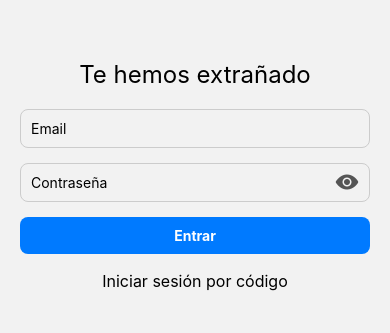
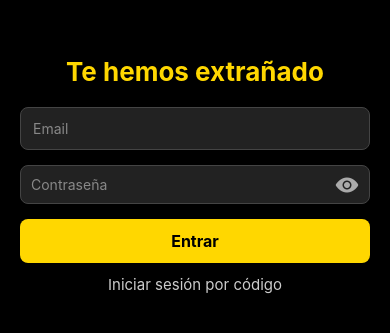
Before and after one commit to JuanmaGrispo/react-native-grupo5, a React Native app in the folder react-grupo5/: screen /Login in a window 390 px wide. Shown: the part 247-580 px from the top of the page. Built offline with nearby package versions, Linux system fonts and the light colour scheme; what expo-notifications would draw is missing.

Commit message:
Cambio colores en login

```diff
--- a/react-grupo5/src/components/Confirm0tp/index.js
+++ b/react-grupo5/src/components/Confirm0tp/index.js
@@ -3,7 +3,8 @@ import { View, Text, TextInput, TouchableOpacity, StyleSheet, Alert } from "reac
 import { AuthContext } from "../../context/AuthContext";
 import { saveToken } from "../../utils/tokenStorage";
 import { verifyOtpLogin, startOtpLogin } from "../../services/authService";
-import { CommonActions } from "@react-navigation/native"
+import { CommonActions } from "@react-navigation/native";
+import { colors } from "../../theme";
 
 const ConfirmOtpScreen = ({ navigation, route }) => {
   const { login } = useContext(AuthContext);
@@ -45,9 +46,8 @@ const codeToSend = newOtp.join("");
 
   const verifyOtp = async (code) => {
     if (!email) return;
-
     try {
-const sanitizedCode = code.replace(/\s/g, '');
+      const sanitizedCode = code.replace(/\s/g, "");
       const response = await verifyOtpLogin(email, sanitizedCode);
 
       if (response && response.accessToken) {
@@ -78,9 +78,8 @@ if (response && response.accessToken) {
       setStatus(null);
       setErrorMsg("");
       inputs.current[0].focus();
-      Alert.alert("Código enviado", "Se envió un nuevo código a tu correo.");
+      Alert.alert("Código reenviado", "Se envió un nuevo código a tu correo.");
     } catch (error) {
-      console.error(error);
       Alert.alert("Error", "No se pudo reenviar el código.");
     }
   };
@@ -88,7 +87,10 @@ if (response && response.accessToken) {
   return (
     <View style={styles.container}>
       <Text style={styles.title}>Confirmar Código</Text>
-      <Text style={styles.subtitle}>Ingresá el código de 6 dígitos que te enviamos a {email}</Text>
+      <Text style={styles.subtitle}>
+        Ingresá el código de 6 dígitos enviado a{"\n"}
+        <Text style={{ color: colors.text }}>{email}</Text>
+      </Text>
 
       <View style={styles.otpContainer}>
         {otp.map((digit, index) => (
@@ -119,48 +121,59 @@ if (response && response.accessToken) {
   );
 };
 
+export default ConfirmOtpScreen;
+
 const styles = StyleSheet.create({
   container: {
     flex: 1,
+    backgroundColor: colors.background,
     justifyContent: "center",
-    alignItems: "center",
-    backgroundColor: "#f5f5f5",
-    paddingHorizontal: 20,
+    alignItems: "flex-start", // 👈 Mueve los inputs hacia la izquierda
+    paddingHorizontal: 40, // margen lateral
   },
-  title: { fontSize: 22, marginBottom: 8, fontWeight: "bold" },
-  subtitle: { fontSize: 14, color: "#555", textAlign: "center", marginBottom: 20 },
+  title: {
+    fontSize: 26,
+    color: colors.text,
+    marginBottom: 10,
+    fontWeight: "bold",
+    alignSelf: "center",
+    width: "100%",
+    textAlign: "center",
+  },
+  subtitle: {
+    fontSize: 15,
+    color: colors.subtitle,
+    textAlign: "center",
+    marginBottom: 30,
+    alignSelf: "center",
+    width: "100%",
+  },
   otpContainer: {
     flexDirection: "row",
-  justifyContent: "space-between",
-  width: "80%",
-  marginBottom: 10,
-  marginLeft: -25,
+    justifyContent: "flex-start",
+    gap: 10,
+    marginLeft: -3,
+    marginBottom: 30,
   },
   otpInput: {
-  width: 45,
+    width: 42,
     height: 50,
-  backgroundColor: "#fff",
+    backgroundColor: colors.inputBackground,
     borderWidth: 1,
-  borderColor: "#ccc",
+    borderColor: colors.inputBorder,
     borderRadius: 8,
     textAlign: "center",
-  fontSize: 20,
-  marginHorizontal: 2,
+    fontSize: 22,
+    color: "#fff",
   },
-
-
   errorText: {
     color: "red",
-    fontSize: 12,
+    fontSize: 14,
     marginBottom: 10,
+    alignSelf: "center",
+    width: "100%",
+    textAlign: "center",
   },
-  resendButton: {
-    paddingVertical: 10,
-  },
-  resendText: {
-    fontSize: 14,
-    color: "#000",
-  },
+  resendButton: { paddingVertical: 10, alignSelf: "center" },
+  resendText: { fontSize: 15, color: colors.subtitle },
 });
-
-export default ConfirmOtpScreen;
--- a/react-grupo5/src/components/Login/index.js
+++ b/react-grupo5/src/components/Login/index.js
@@ -4,6 +4,7 @@ import { Ionicons } from "@expo/vector-icons";
 import { AuthContext } from "../../context/AuthContext";
 import { saveToken } from "../../utils/tokenStorage";
 import api from "../../services/apiService";
+import { colors } from "../../theme";
 
 const LoginScreen = ({ navigation }) => {
   const { login } = useContext(AuthContext);
@@ -16,37 +17,19 @@ const LoginScreen = ({ navigation }) => {
   const handleLogin = async () => {
     setErrorMsg("");
 
-    if (!email.includes("@")) {
-      setErrorMsg("Ingrese un email válido.");
-      return;
-    }
-    if (!password) {
-      setErrorMsg("Ingrese su contraseña.");
-      return;
-    }
+    if (!email.includes("@")) return setErrorMsg("Ingrese un email válido.");
+    if (!password) return setErrorMsg("Ingrese su contraseña.");
 
     try {
       setLoading(true);
-      const response = await api.post("/auth/login", {
-        email,
-        password,
-        mode: "password"
-      });
-
-      if (response.data && response.data.accessToken) {
+      const response = await api.post("/auth/login", { email, password, mode: "password" });
+      if (response.data?.accessToken) {
         const token = response.data.accessToken;
         await saveToken(token);
         await login(token);
-      } else {
-        setErrorMsg("Credenciales incorrectas.");
-      }
+      } else setErrorMsg("Credenciales incorrectas.");
     } catch (error) {
-      console.error("Error login:", error.response?.data || error.message);
-      if (error.response?.status === 401) {
-        setErrorMsg("Credenciales incorrectas.");
-      } else {
-        setErrorMsg("Error al iniciar sesión. Intente nuevamente.");
-      }
+      setErrorMsg("Error al iniciar sesión. Intente nuevamente.");
     } finally {
       setLoading(false);
     }
@@ -59,6 +42,7 @@ const LoginScreen = ({ navigation }) => {
       <TextInput
         style={styles.input}
         placeholder="Email"
+        placeholderTextColor="#888"
         value={email}
         keyboardType="email-address"
         autoCapitalize="none"
@@ -69,12 +53,13 @@ const LoginScreen = ({ navigation }) => {
         <TextInput
           style={styles.passwordInput}
           placeholder="Contraseña"
+          placeholderTextColor="#888"
           value={password}
           secureTextEntry={!showPassword}
           onChangeText={setPassword}
         />
         <TouchableOpacity onPress={() => setShowPassword(!showPassword)}>
-          <Ionicons name={showPassword ? "eye-off" : "eye"} size={24} color="#555" />
+          <Ionicons name={showPassword ? "eye-off" : "eye"} size={24} color="#aaa" />
         </TouchableOpacity>
       </View>
 
@@ -94,22 +79,45 @@ const LoginScreen = ({ navigation }) => {
 export default LoginScreen;
 
 const styles = StyleSheet.create({
-  container: { flex: 1, justifyContent: "center", alignItems: "center", paddingHorizontal: 20 },
-  title: { fontSize: 24, marginBottom: 20 },
-  input: { borderWidth: 1, padding: 10, width: "100%", marginBottom: 15, borderColor: "#ccc", borderRadius: 8 },
+  container: {
+    flex: 1,
+    backgroundColor: colors.background,
+    justifyContent: "center",
+    alignItems: "center",
+    paddingHorizontal: 20,
+  },
+  title: { fontSize: 26, color: colors.text, marginBottom: 20, fontWeight: "bold" },
+  input: {
+    backgroundColor: colors.inputBackground,
+    color: "#fff",
+    padding: 12,
+    width: "100%",
+    borderRadius: 8,
+    borderWidth: 1,
+    borderColor: colors.inputBorder,
+    marginBottom: 15,
+  },
   passwordContainer: {
     flexDirection: "row",
     alignItems: "center",
+    backgroundColor: colors.inputBackground,
     borderWidth: 1,
-    borderColor: "#ccc",
+    borderColor: colors.inputBorder,
     borderRadius: 8,
     width: "100%",
     paddingHorizontal: 10,
     marginBottom: 15,
   },
-  passwordInput: { flex: 1, paddingVertical: 10 },
-  button: { backgroundColor: "#007AFF", padding: 10, borderRadius: 8, width: "100%", alignItems: "center", marginBottom: 12 },
-  buttonText: { color: "#fff", fontWeight: "bold" },
-  linkText: { color: "#000", fontSize: 16, marginTop: 5 },
-  errorText: { color: "red", marginBottom: 10, fontSize: 14 },
+  passwordInput: { flex: 1, color: "#fff", paddingVertical: 10 },
+  button: {
+    backgroundColor: colors.buttonBackground,
+    padding: 12,
+    borderRadius: 8,
+    width: "100%",
+    alignItems: "center",
+    marginBottom: 12,
+  },
+  buttonText: { color: colors.buttonText, fontWeight: "bold", fontSize: 16 },
+  linkText: { color: colors.subtitle, fontSize: 15 },
+  errorText: { color: "red", marginBottom: 10 },
 });
--- a/react-grupo5/src/components/Mail/index.js
+++ b/react-grupo5/src/components/Mail/index.js
@@ -1,6 +1,7 @@
 import React, { useState } from "react";
 import { View, Text, TextInput, TouchableOpacity, StyleSheet } from "react-native";
 import { startOtpLogin } from "../../services/authService";
+import { colors } from "../../theme";
 
 const MailScreen = ({ navigation }) => {
   const [email, setEmail] = useState("");
@@ -9,34 +10,36 @@ const MailScreen = ({ navigation }) => {
   const handleSendCode = async () => {
     setErrorMsg("");
 
-    // 1️⃣ Validar email
     if (!email.includes("@")) {
       setErrorMsg("Ingrese un email válido.");
       return;
     }
 
     try {
-      // 2️⃣ Llamar al backend para iniciar OTP
       await startOtpLogin(email);
       navigation.navigate("ConfirmOtp", { email });
     } catch (error) {
       console.error("Error enviando OTP:", error);
-      // 3️⃣ Mensaje según status
       if (error.response?.status === 404) {
-        setErrorMsg("Credenciales incorrectas.");
+        setErrorMsg("El correo no está registrado.");
       } else {
-        setErrorMsg("Error enviando OTP. Intente nuevamente.");
+        setErrorMsg("Error enviando el código. Intente nuevamente.");
       }
     }
   };
 
   return (
     <View style={styles.container}>
-      <Text style={styles.title}>Ingrese su mail</Text>
+      <Text style={styles.title}>Ingresá tu mail</Text>
+
+      <Text style={styles.subtitle}>
+        Te enviaremos un código de verificación para acceder.
+      </Text>
 
       <TextInput
         style={styles.input}
-        placeholder="Ingrese su email"
+        placeholder="Correo electrónico"
+        placeholderTextColor="#888"
         value={email}
         onChangeText={(text) => {
           setEmail(text);
@@ -55,13 +58,36 @@ const MailScreen = ({ navigation }) => {
   );
 };
 
+export default MailScreen;
+
 const styles = StyleSheet.create({
-  container: { flex: 1, justifyContent: "center", alignItems: "center", backgroundColor: "#f5f5f5", paddingHorizontal: 20 },
-  title: { fontSize: 22, marginBottom: 16 },
-  input: { width: "100%", backgroundColor: "#fff", padding: 10, borderRadius: 8, marginBottom: 8, borderWidth: 1, borderColor: "#ccc" },
-  button: { backgroundColor: "#007AFF", padding: 12, borderRadius: 8, width: "100%", alignItems: "center", marginTop: 8 },
-  buttonText: { color: "#fff", fontWeight: "bold" },
-  errorText: { color: "red", fontSize: 14, marginBottom: 8 },
+  container: {
+    flex: 1,
+    backgroundColor: colors.background,
+    justifyContent: "center",
+    alignItems: "center",
+    paddingHorizontal: 20,
+  },
+  title: { fontSize: 26, color: colors.text, marginBottom: 10, fontWeight: "bold" },
+  subtitle: { fontSize: 15, color: colors.subtitle, textAlign: "center", marginBottom: 20 },
+  input: {
+    width: "100%",
+    backgroundColor: colors.inputBackground,
+    color: "#fff",
+    padding: 12,
+    borderRadius: 8,
+    marginBottom: 10,
+    borderWidth: 1,
+    borderColor: colors.inputBorder,
+  },
+  button: {
+    backgroundColor: colors.buttonBackground,
+    padding: 12,
+    borderRadius: 8,
+    width: "100%",
+    alignItems: "center",
+    marginTop: 8,
+  },
+  buttonText: { color: colors.buttonText, fontWeight: "bold", fontSize: 16 },
+  errorText: { color: "red", fontSize: 14, marginBottom: 10 },
 });
-
-export default MailScreen;
--- a/react-grupo5/src/components/Welcome/index.js
+++ b/react-grupo5/src/components/Welcome/index.js
@@ -3,6 +3,7 @@ import { View, Text, TouchableOpacity, StyleSheet, ActivityIndicator } from "rea
 import * as LocalAuthentication from "expo-local-authentication";
 import { AuthContext } from "../../context/AuthContext";
 import { getToken } from "../../utils/tokenStorage";
+import { colors } from "../../theme";
 
 const WelcomeScreen = ({ navigation }) => {
   const { login } = useContext(AuthContext);
@@ -12,7 +13,6 @@ const WelcomeScreen = ({ navigation }) => {
   useEffect(() => {
     const checkBiometrics = async () => {
       const token = await getToken();
-
       if (!token) {
         setShowWelcome(true);
         setCheckingBiometrics(false);
@@ -46,8 +46,8 @@ const WelcomeScreen = ({ navigation }) => {
   if (checkingBiometrics) {
     return (
       <View style={styles.container}>
-        <ActivityIndicator size="large" color="#007AFF" />
-        <Text style={{ marginTop: 16 }}>Verificando identidad...</Text>
+        <ActivityIndicator size="large" color={colors.text} />
+        <Text style={styles.subtitle}>Verificando identidad...</Text>
       </View>
     );
   }
@@ -55,23 +55,17 @@ const WelcomeScreen = ({ navigation }) => {
   if (showWelcome) {
     return (
       <View style={styles.container}>
-        {}
         <View style={styles.header}>
           <Text style={styles.gymName}>RitmoFit</Text>
         </View>
 
-        {}
         <View style={styles.content}>
           <Text style={styles.welcomeText}>Bienvenido/a</Text>
-
           <Text style={styles.description}>
-            Estas por ingresar a RitmoFit, donde te convertiremos en tu mejor versión.
+            Estás por ingresar a RitmoFit, donde te convertiremos en tu mejor versión.
           </Text>
 
-          <TouchableOpacity
-            style={styles.button}
-            onPress={() => navigation.navigate("Login")}
-          >
+          <TouchableOpacity style={styles.button} onPress={() => navigation.navigate("Login")}>
             <Text style={styles.buttonText}>Entrar</Text>
           </TouchableOpacity>
         </View>
@@ -85,48 +79,31 @@ const WelcomeScreen = ({ navigation }) => {
 const styles = StyleSheet.create({
   container: {
     flex: 1,
-    backgroundColor: "#f5f5f5",
-    padding: 16
-  },
-  header: {
-    alignItems: "center",
-    marginTop: 100,
-  },
-  gymName: {
-    fontSize: 35,
-    fontWeight: "bold",
-    color: "#000",
-  },
-  content: {
-    flex: 1,
+    backgroundColor: colors.background,
+    padding: 16,
     justifyContent: "center",
     alignItems: "center",
   },
-  welcomeText: {
-    fontSize: 21,
-    fontWeight: "600",
-    color: "#333",
-    marginBottom: 10
-  },
+  header: { alignItems: "center", marginTop: 80 },
+  gymName: { fontSize: 40, fontWeight: "bold", color: colors.text },
+  content: { alignItems: "center", marginTop: 40 },
+  welcomeText: { fontSize: 24, fontWeight: "600", color: colors.text, marginBottom: 10 },
   description: {
     fontSize: 16,
-    color: "#666",
+    color: colors.subtitle,
     textAlign: "center",
     marginBottom: 30,
-    paddingHorizontal: 20
+    paddingHorizontal: 20,
   },
   button: {
-    backgroundColor: "#007AFF",
-    padding: 12,
-    borderRadius: 8,
+    backgroundColor: colors.buttonBackground,
+    padding: 14,
+    borderRadius: 10,
     width: "70%",
-    alignItems: "center"
+    alignItems: "center",
   },
-  buttonText: {
-    color: "#fff",
-    fontSize: 18,
-    fontWeight: "bold"
-  },
+  buttonText: { color: colors.buttonText, fontSize: 18, fontWeight: "bold" },
+  subtitle: { color: colors.subtitle, marginTop: 10 },
 });
 
 export default WelcomeScreen;
--- a/react-grupo5/src/services/apiService.js
+++ b/react-grupo5/src/services/apiService.js
@@ -9,7 +9,8 @@ import { getToken } from "../utils/tokenStorage";
 //const API_BASE_URL = "http://localhost:3000/api/v1";
 
 //Android porque sino no anda
-const API_BASE_URL = "http://192.168.0.26:3000/api/v1";
+const API_BASE_URL = "http://192.168.1.13:3000/api/v1";
+
 
 
 const api = axios.create({
--- /dev/null
+++ b/react-grupo5/src/theme.js
@@ -0,0 +1,10 @@
+// src/theme.js
+export const colors = {
+  background: "#000",
+  text: "#FFD700",
+  subtitle: "#ccc",
+  buttonBackground: "#FFD700",
+  buttonText: "#000",
+  inputBackground: "#222",
+  inputBorder: "#444",
+};
```
Also changed, not shown: react-grupo5/src/components/Home/HomeScreen.js (+0 -23 lines), 1 other file (tests, documents, lock files or other folders). Lines whose indentation alone changed are shown as unchanged.
